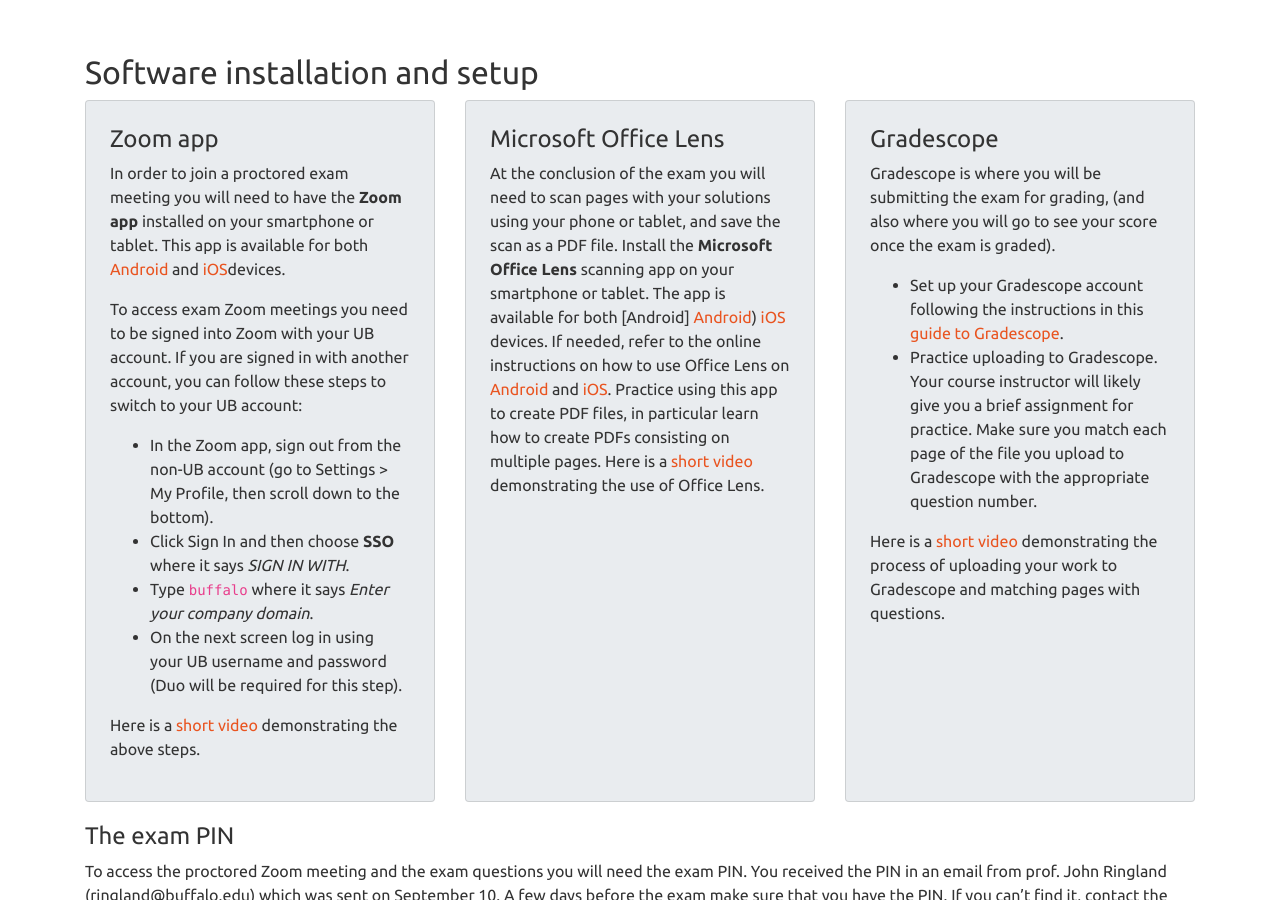
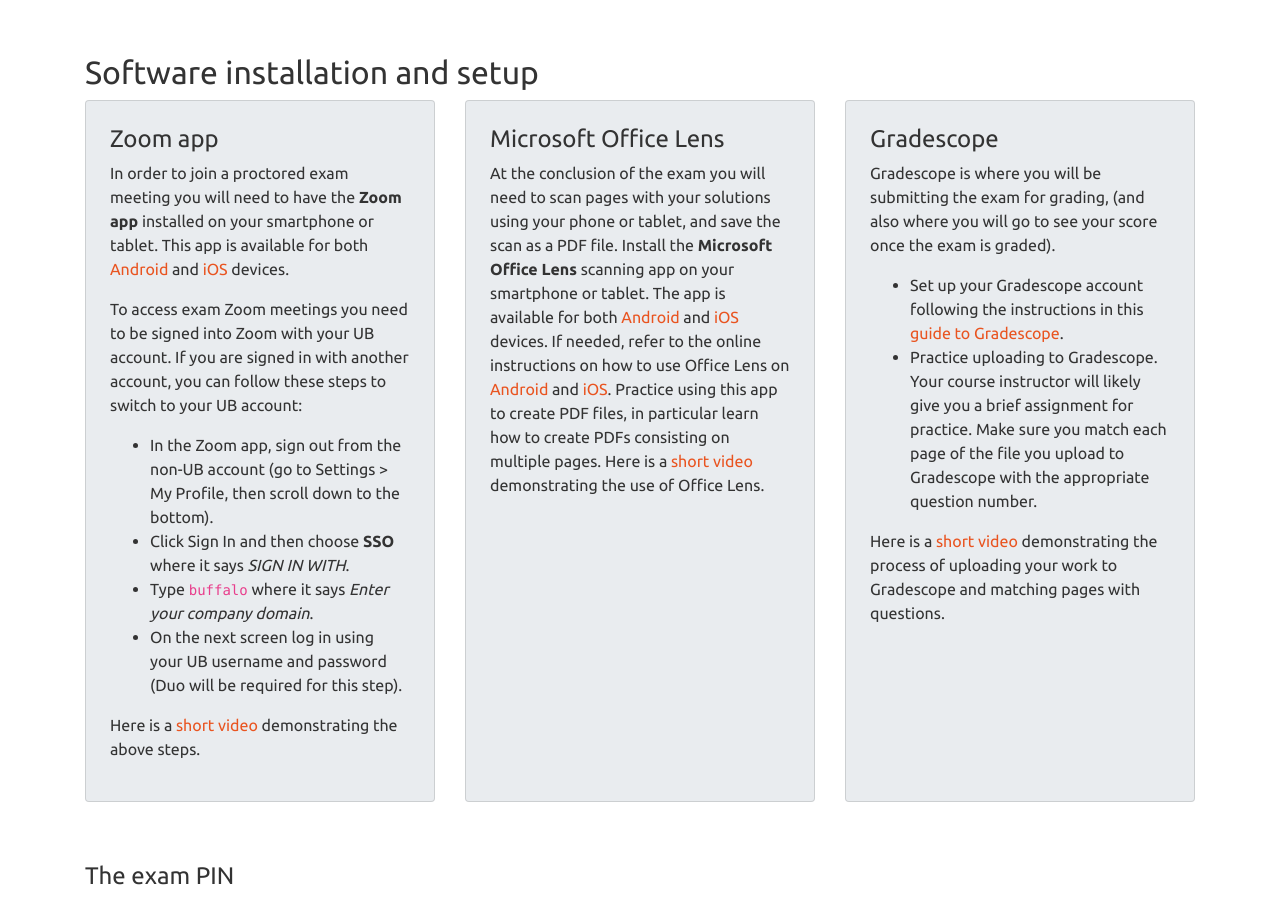
Before and after one commit to ub-math/exam_guides, a Jekyll site: the page built from docs/index2.md, in a window 1280 px wide and 900 px high, scrolled down 752 px. Built offline with Jekyll 4.4.1, drawn with Linux system fonts in a browser that asks for light colours.

Commit message:
Update index2.md

```diff
--- a/docs/index2.md
+++ b/docs/index2.md
@@ -43,8 +43,8 @@ Math Department staff members proctor the exams via students' smartphone/tablet
       <p>In order to join a proctored exam meeting you will need to have the <b>Zoom app</b> installed on your
         smartphone or tablet. This app is available for both
         <a target="_blank"
-          href="https://play.google.com/store/apps/details?id=us.zoom.videomeetings&hl=en_US">Android</a>
-        and <a target="_blank" href="https://apps.apple.com/us/app/zoom-cloud-meetings/id546505307">iOS</a>devices.
+          href="https://play.google.com/store/apps/details?id=us.zoom.videomeetings&hl=en_US">Android </a>
+        and <a target="_blank" href="https://apps.apple.com/us/app/zoom-cloud-meetings/id546505307">iOS </a> devices.
       </p>
 
       <p>To access exam Zoom meetings you need to be signed into Zoom with your UB account. If you are signed in with
@@ -70,10 +70,9 @@ Math Department staff members proctor the exams via students' smartphone/tablet
         save the
         scan as a PDF file.
         Install the <b>Microsoft Office Lens</b> scanning app on your smartphone or tablet. The app is available for
-        both
-        [Android] <a target="_blank"
-          href="https://play.google.com/store/apps/details?id=com.microsoft.office.officelens">Android</a>)
-        <a target="_blank" href="https://apps.apple.com/us/app/office-lens/id975925059">iOS</a> devices.
+        both <a target="_blank"
+          href="https://play.google.com/store/apps/details?id=com.microsoft.office.officelens">Android </a> and
+        <a target="_blank" href="https://apps.apple.com/us/app/office-lens/id975925059">iOS </a> devices.
         If needed, refer to the online instructions on how to use Office Lens on
         <a target="_blank"
           href="https://support.office.com/en-us/article/microsoft-office-lens-for-android-ec124207-0049-4201-afaf-b5874a8e6f2b">Android</a>
@@ -112,6 +111,9 @@ Math Department staff members proctor the exams via students' smartphone/tablet
     </div>
   </div>
 </div>
+
+
+<br/>
 
 #### The exam PIN
 
```
